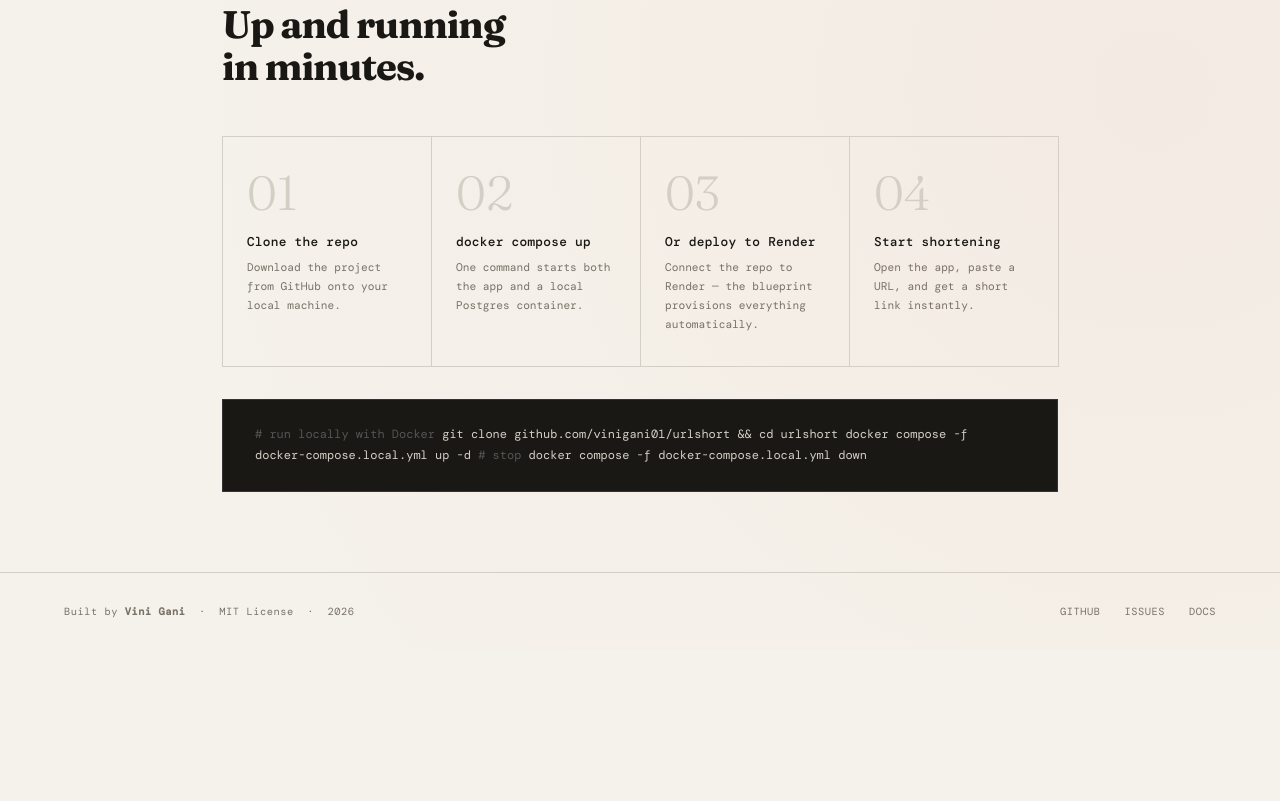
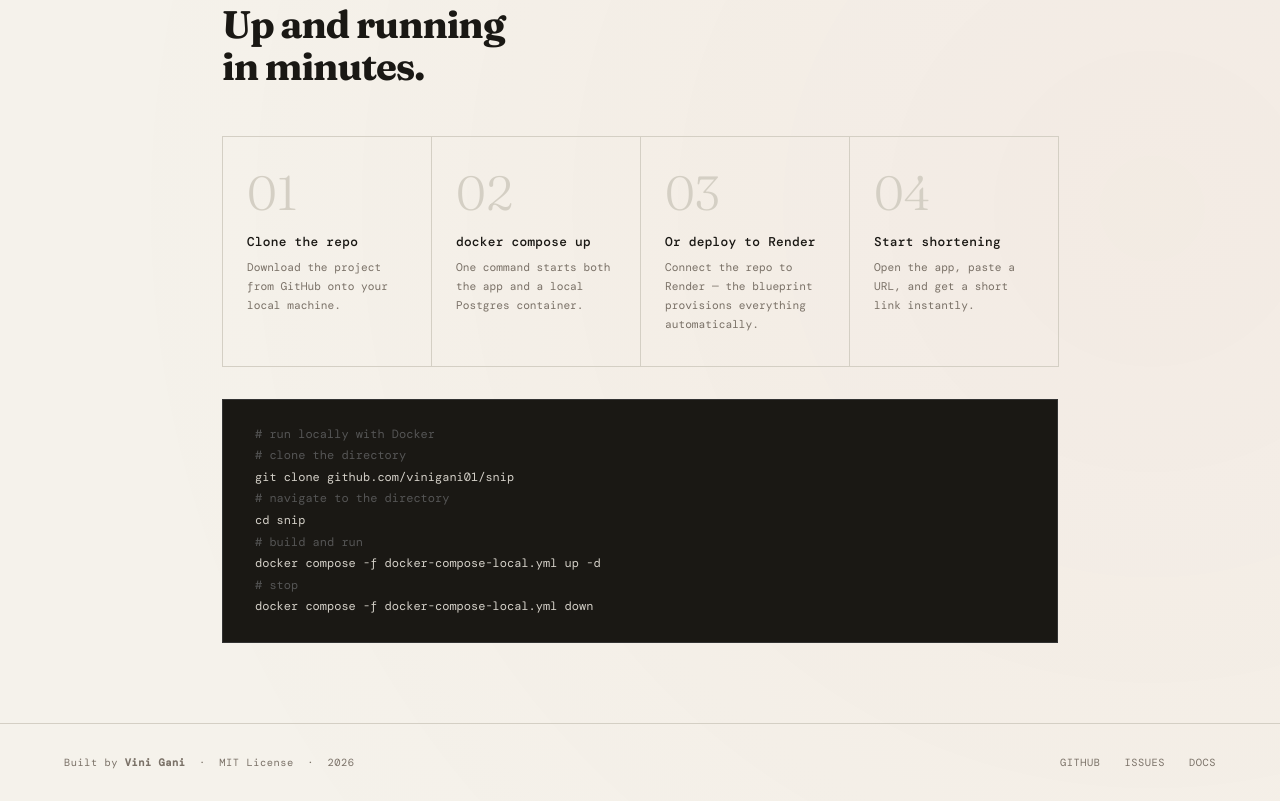
Before and after one commit to vinigani01/urlsnip, a plain HTML site: page index.html in a window 1280 px wide. Shown: the part 2161-2962 px from the top of the page. Before the commit the page ends 2811 px from the top, so only its background shows below. Drawn offline with nearby package versions, Linux system fonts and the light colour scheme.

Commit message:
Update index.html

```diff
--- a/index.html
+++ b/index.html
@@ -574,12 +574,16 @@
     </div>
   </div>
 
-  <div class="code-block"><span class="c"># run locally with Docker</span>
-git clone github.com/vinigani01/urlshort && cd urlshort
-docker compose -f docker-compose.local.yml up -d
-
-<span class="c"># stop</span>
-docker compose -f docker-compose.local.yml down</div>
+  <div class="code-block">
+    <span class="c"># run locally with Docker</span><br>
+    <span class="c"># clone the directory</span><br>
+    git clone github.com/vinigani01/snip<br>
+    <span class="c"># navigate to the directory</span><br>
+    cd snip<br>
+    <span class="c"># build and run</span><br>
+    docker compose -f docker-compose-local.yml up -d <br>
+    <span class="c"># stop</span><br>
+    docker compose -f docker-compose-local.yml down<br></div>
 </section>
 
 <!-- FOOTER -->
```
